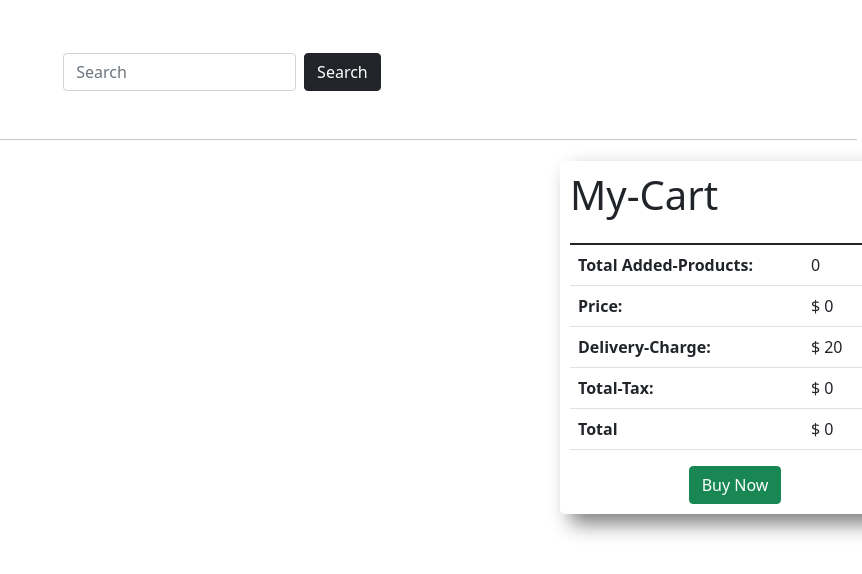
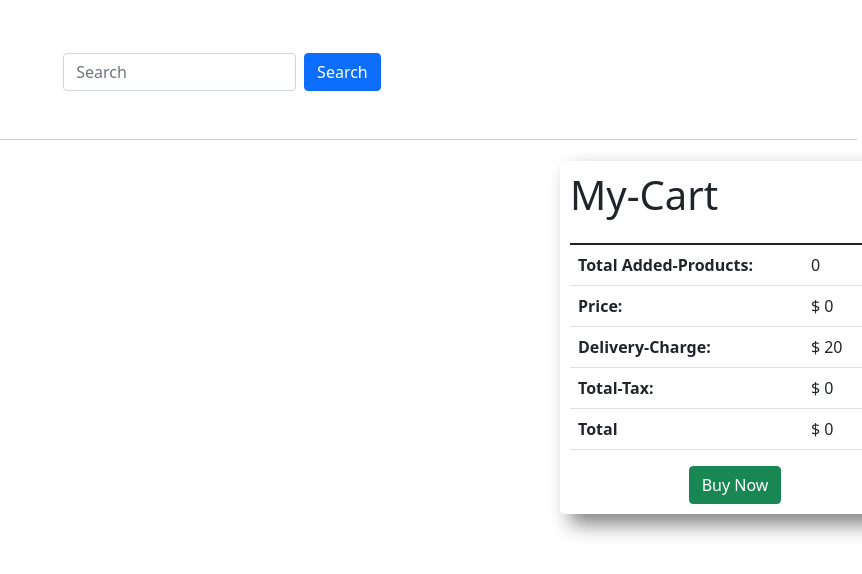
Before and after one commit to mdshemul48/Daraz-store-ecommerce-cart-with-javascript-html, a plain HTML site: page index.html in a window 1280 px wide. Shown: the whole page, without its empty margins (418-1280 px from the left). Drawn offline with nearby package versions, Linux system fonts and the light colour scheme; no server answers.

Commit message:
adding post search

```diff
--- a/index.html
+++ b/index.html
@@ -22,7 +22,7 @@
     <div class="search-field">
       <div class="w-25 d-flex mx-auto my-5">
         <input id="input-field" class="form-control" type="text" placeholder="Search">
-        <button id="search-btn" onclick="loadProducts()" type="button" class="btn btn-dark ms-2">Search</button>
+        <button id="search-btn" onclick="loadProducts()" type="button" class="btn btn-primary ms-2">Search</button>
       </div>
       <hr>
     </div>
--- a/js/app.js
+++ b/js/app.js
@@ -20,6 +20,7 @@ const showProducts = (products) => {
       <h3>${product.title}</h3>
       <p>Category: ${product.category}</p>
       <h2>Price: $ ${product.price}</h2>
+      <p>Rating: ${product.rating.rate} by ${product.rating.count} peoples</p>
       <button onclick="addToCart(${product.id},${product.price})" id="addToCart-btn" class="buy-now btn btn-primary">add to cart</button>
       <button id="details-btn" class="btn btn-danger">Details</button></div>
       `;
@@ -38,7 +39,6 @@ const addToCart = (id, price) => {
 
 const getInputValue = (id) => {
   const element = document.getElementById(id).innerText;
-  console.log(document.getElementById(id));
   const converted = parseFloat(element);
   return converted;
 };
```
